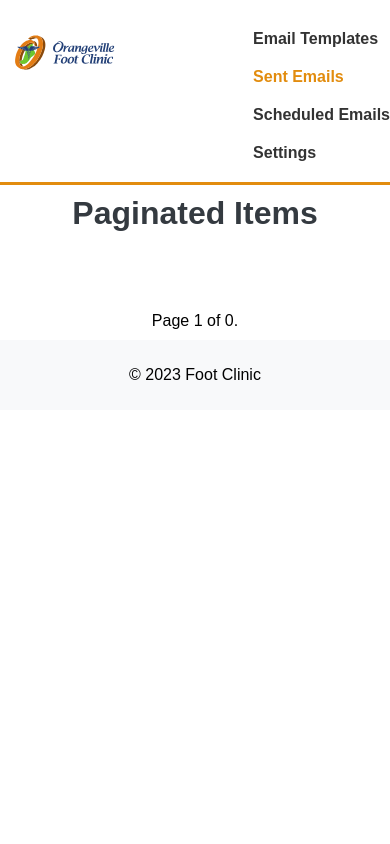
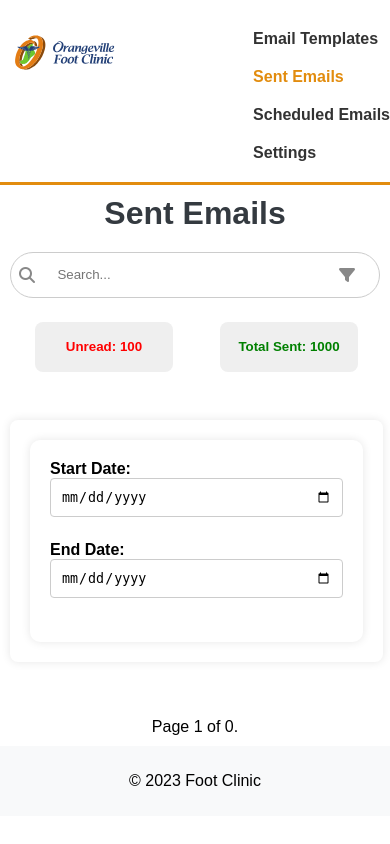
Before and after one commit to arvinsalehi/OrangeVilleFootClinik, a Flask app: page /emailService/Sent-Emails in a window 390 px wide. Run offline with Flask 3, Linux system fonts and the light colour scheme; data that the repository does not hold is empty; some libraries are stand-ins or nearby versions.

Commit message:
added more style, made it responsive and added form to the right side

```diff
--- a/emailService/static/css/emailsSent.css
+++ b/emailService/static/css/emailsSent.css
@@ -1,8 +1,20 @@
+html {
+    overflow-x: hidden; /*I don't know why but we need this :) */
+}
+
 body {
     font-family: 'Arial', sans-serif;
     margin: 0;
     padding: 0;
     box-sizing: border-box;
+    height: 100vh;
+    width: 100vw;
+    overflow-x: hidden;
+    /*overflow: hidden;*/
+}
+
+#search-input {
+    padding: .4rem;
 }
 
 h1 {
@@ -10,11 +22,91 @@ h1 {
     margin-bottom: 20px;
 }
 
-.wrap {
-    display: grid;
-    grid-template-columns: repeat(3, 1fr);
-    gap: 20px;
+#sent {
+    display: flex;
+}
+
+.btn-scroll-widget {
+    display: flex;
+}
+
+.scroll-container-wrap {
+    /*height: 60vh;*/
+    /*width: 70vw;*/
+    justify-content: start;
+}
+
+.dashboard {
+    display: flex;
+    height: 100%;
+    width: 100%;
+    /*justify-content: space-around;*/
+    align-items: center;
+    flex-direction: column;
+    flex-wrap: wrap;
+    /*padding: .5rem;*/
+    /*margin: .5rem;*/
+}
+
+.simple-filter {
+    display: flex;
+    width: 100%;
+    align-items: center;
+}
+
+.dashboard .simple-filter button {
+    border-radius: .5rem;
+    border: none;
+    font-weight: 400;
+    margin: auto auto 1rem;
+    cursor: pointer;
+    width: calc(40% - 10px); /* 4 columns for large viewports */
+    height: 50px;
+}
+
+.advanced-filter {
+    max-width: 600px;
+    width: 90%;
+    margin: 2rem auto;
+    background-color: #fff;
     padding: 20px;
+    border-radius: 8px;
+    box-shadow: 0 0 10px rgba(0, 0, 0, 0.1);
+}
+
+.advanced-filter #dateRangeForm {
+    display: flex;
+    flex-direction: column;
+    /*width: 100%;*/
+}
+
+.advanced-filter #dateRangeForm .date-wrap label {
+    font-weight: bold;
+    margin-bottom: 2rem;
+
+}
+
+.advanced-filter #dateRangeForm input {
+    padding: 10px;
+    border: 1px solid #ccc;
+    border-radius: 4px;
+    width: 100%;
+    box-sizing: border-box;
+    margin: auto auto 1.5rem;
+}
+
+.scrollable-container {
+    display: flex;
+    flex-wrap: wrap;
+    justify-content: center;
+    width: 100%;
+}
+
+.patient-card {
+    /* Style for each patient card */
+    width: calc(25% - 10px); /* 4 columns for large viewports */
+    margin-bottom: 10px;
+    box-sizing: border-box;
 }
 
 .pagination {
@@ -27,3 +119,28 @@ footer {
     padding: 10px;
     text-align: center;
 }
+
+/* Responsive design for smaller screens */
+@media screen and (max-width: 1063px) {
+
+    #sent {
+        flex-direction: column-reverse;
+        width: auto;
+    }
+
+    .patient-card {
+        width: 100%;
+    }
+
+    .scroll-container-wrap {
+        width: 100%;
+    }
+
+    .scrollable-container {
+        flex-grow: 1;
+    }
+
+    .scroll-button {
+        display: none;
+    }
+}
--- a/emailService/templates/emailsSent.html
+++ b/emailService/templates/emailsSent.html
@@ -25,15 +25,53 @@
     </nav>
 </header>
 <main>
-    <h1>Paginated Items</h1>
+    <h1>Sent Emails</h1>
+    <section id="search">
+        <div class="search-container">
+            <div class="search-input-wrapper">
+                <i class="fas fa-search"></i>
+                <input type="text" id="search-input" placeholder="Search...">
+                <i id="filterBtn" class="fa-solid fa-filter" style="color: #888888; cursor: pointer;"></i>
+            </div>
+        </div>
+    </section>
 
-    <div class="wrap">
+    <section id="sent">
+        <div class="d-flex scroll-container-wrap">
+            <div id="sentEmails" class="scrollable-container">
+                <!-- List of sent emails goes here -->
                 {% for email in sentEmails %}
                 {% with sentEmails=email %}
                 {% include 'components/patientCard.html' %}
                 {% endwith %}
                 {% endfor %}
             </div>
+        </div>
+
+        <div class="dashboard">
+            <div class="simple-filter">
+                <button><span style="color: red;font-weight: 600; text-align: center">Unread: 100</span></button>
+                <button><span style="color: green; font-weight: 600; text-align: center">Total Sent: 1000</span>
+                </button>
+            </div>
+            <div class="advanced-filter">
+                <form id="dateRangeForm">
+                    <!-- Start Date Section -->
+                    <div class="date-wrap">
+                        <label for="startDate">Start Date:</label>
+                        <input type="date" id="startDate">
+                    </div>
+
+                    <!-- End Date Section -->
+                    <div class="date-wrap">
+                        <label for="endDate">End Date:</label>
+                        <input type="date" id="endDate">
+                    </div>
+                </form>
+            </div>
+        </div>
+    </section>
+
 
     <div class="pagination">
         <span>Page {{ sentEmails.page }} of {{ sentEmails.pages }}.</span>
```
Also changed, not shown: emailService/static/js/emailsScript.js (+0 -11 lines). Lines whose indentation alone changed are shown as unchanged.
